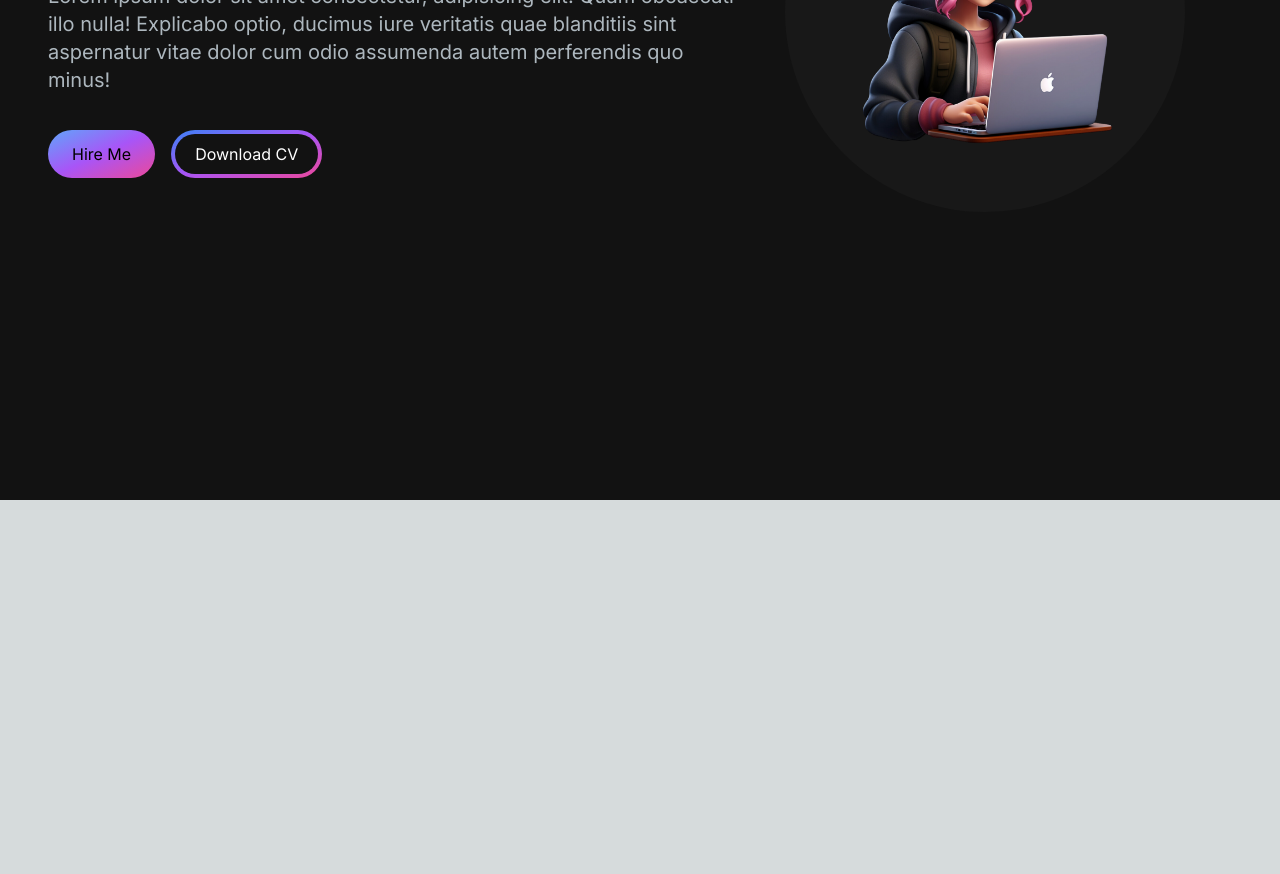
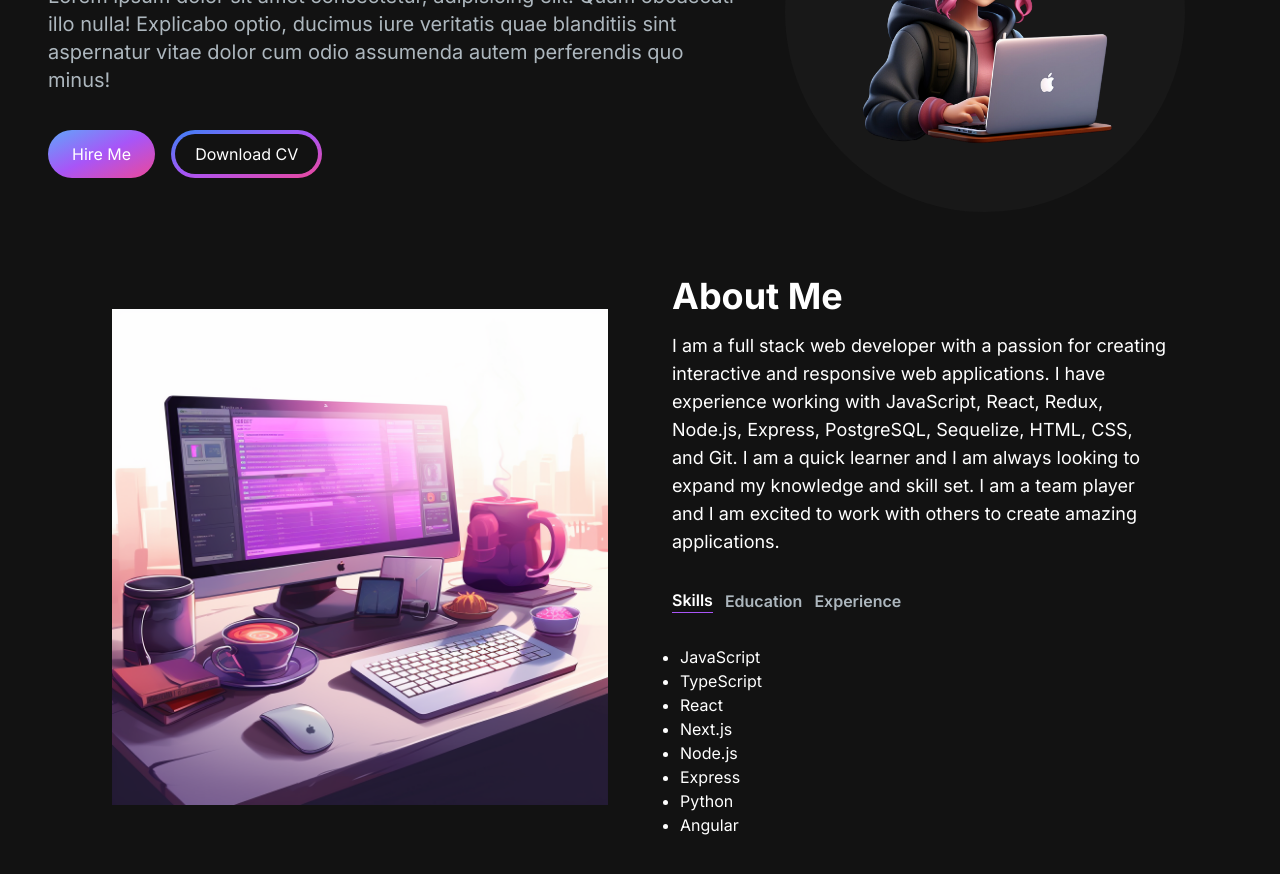
Before and after one commit to MustafaGuer/portfolio, a Next.js app: page / in a window 1280 px wide. Shown: the part 300-1174 px from the top of the page. Before the commit the page ends 800 px from the top, so only its background shows below. Built offline with nearby package versions, Linux system fonts and the light colour scheme.

Commit message:
about section

```diff
--- /dev/null
+++ b/src/app/components/AboutSection.tsx
@@ -0,0 +1,100 @@
+"use client";
+
+import React, { useState, useTransition } from "react";
+import Image from "next/image";
+import TabButton from "./TabButton";
+
+const TAB_DATA = [
+  {
+    titel: "Skills",
+    id: "skills",
+    content: (
+      <ul className="list-disc pl-2">
+        <li>JavaScript</li>
+        <li>TypeScript</li>
+        <li>React</li>
+        <li>Next.js</li>
+        <li>Node.js</li>
+        <li>Express</li>
+        <li>Python</li>
+        <li>Angular</li>
+      </ul>
+    ),
+  },
+  {
+    titel: "Education",
+    id: "education",
+    content: (
+      <ul className="list-disc pl-2">
+        <li>Cimdata</li>
+        <li>Developer Akademie</li>
+      </ul>
+    ),
+  },
+  {
+    titel: "Experience",
+    id: "experience",
+    content: (
+      <ul className="list-disc pl-2">
+        <li>01/2023 - {new Date().getMonth() + 1}/{new Date().getFullYear()}  Azizi, Cokbilir & Gür Gbr</li>
+        <li> 08/2022 - 01/2023 Developer Akademie</li>
+        <li>01/2022 - 07-2022 Trans4Mation IT </li>
+      </ul>
+    ),
+  },
+];
+
+const AboutSection = () => {
+  const [tab, setTab] = useState("skills");
+  const [isPending, startTransition] = useTransition();
+
+  const handleTabChange = (id: string) => {
+    startTransition(() => {
+      setTab(id);
+    });
+  };
+
+  return (
+    <section className="text-white">
+      <div className="md:grid md:grid-cols-2 gap-8 items-center py-8 px-4 xl:gap-16 sm:py-16 xl:px-16">
+        <Image src="/images/about-image.png" alt="" width={500} height={500} />
+        <div className="mt-4 md:mt-0 text-left flex flex-col h-full">
+          <h2 className="text-4xl font-bold text-white mb-4">About Me</h2>
+          <p className="text-base lg:text-lg">
+            I am a full stack web developer with a passion for creating
+            interactive and responsive web applications. I have experience
+            working with JavaScript, React, Redux, Node.js, Express, PostgreSQL,
+            Sequelize, HTML, CSS, and Git. I am a quick learner and I am always
+            looking to expand my knowledge and skill set. I am a team player and
+            I am excited to work with others to create amazing applications.
+          </p>
+          <div className="flex flex-row justify-start mt-8">
+            <TabButton
+              selectTab={() => handleTabChange("skills")}
+              active={tab === "skills"}
+            >
+              Skills
+            </TabButton>
+            <TabButton
+              selectTab={() => handleTabChange("education")}
+              active={tab === "education"}
+            >
+              Education
+            </TabButton>
+            <TabButton
+              selectTab={() => handleTabChange("experience")}
+              active={tab === "experience"}
+            >
+              Experience
+            </TabButton>
+          </div>
+          <div className="mt-8">
+            {TAB_DATA.find((t) => t.id === tab)!.content}
+          </div>
+        </div>
+      </div>
+    </section>
+  );
+};
+
+export default AboutSection;
--- a/src/app/components/HeroSection.tsx
+++ b/src/app/components/HeroSection.tsx
@@ -35,10 +35,10 @@ const HeroSection = () => {
             perferendis quo minus!
           </p>
           <div>
-            <button className="px-6 py-3 rounded-full mr-4 w-full sm:w-fit bg-gradient-to-br from-blue-400 via-purple-500 to-pink-500 hover:bg-slate-200 text-black">
+            <button className="px-6 py-3 inline-block rounded-full mr-4 w-full sm:w-fit bg-gradient-to-br from-blue-400 via-purple-500 to-pink-500 hover:bg-slate-200 text-white">
               Hire Me
             </button>
-            <button className="px-1 py-1 mt-3 rounded-full bg-gradient-to-br from-blue-500 via-purple-500 to-pink-500 w-full sm:w-fit hover:bg-slate-800 text-white">
+            <button className="px-1 py-1 inline-block mt-3 rounded-full bg-gradient-to-br from-blue-500 via-purple-500 to-pink-500 w-full sm:w-fit hover:bg-slate-800 text-white">
               <span className="block bg-[#121212] hover:bg-slate-800 rounded-full px-5 py-2">
                 Download CV
               </span>
--- a/src/app/components/Navbar.tsx
+++ b/src/app/components/Navbar.tsx
@@ -24,7 +24,7 @@ const Navbar = () => {
         >
           LOGO
         </Link>
-        <div className="mobile-menu block: md-hidden">
+        <div className="mobile-menu block md:hidden">
           {!navbarOpen ? (
             <button
               onClick={() => setNavbarOpen(true)}
--- /dev/null
+++ b/src/app/components/TabButton.tsx
@@ -0,0 +1,21 @@
+import React from "react";
+
+const TabButton: React.FC<{
+  active: boolean;
+  selectTab: () => void;
+  children: React.ReactNode;
+}> = ({ active, selectTab, children }) => {
+  const buttonClasses = active
+    ? "text-white border-b border-purple-500"
+    : "text-[#ADB7BE]";
+
+  return (
+    <button onClick={selectTab}>
+      <p className={`mr-3 font-semibold hover:text-white ${buttonClasses}`}>
+        {children}
+      </p>
+    </button>
+  );
+};
+
+export default TabButton;
--- a/src/app/page.tsx
+++ b/src/app/page.tsx
@@ -1,3 +1,4 @@
+import AboutSection from "./components/AboutSection";
 import HeroSection from "./components/HeroSection";
 import Navbar from "./components/Navbar";
 
@@ -7,6 +8,7 @@ export default function Home() {
       <Navbar />
       <div className="container mx-auto mt-24 px-12 py-4">
         <HeroSection />
+        <AboutSection />
       </div>
     </main>
   );
```
